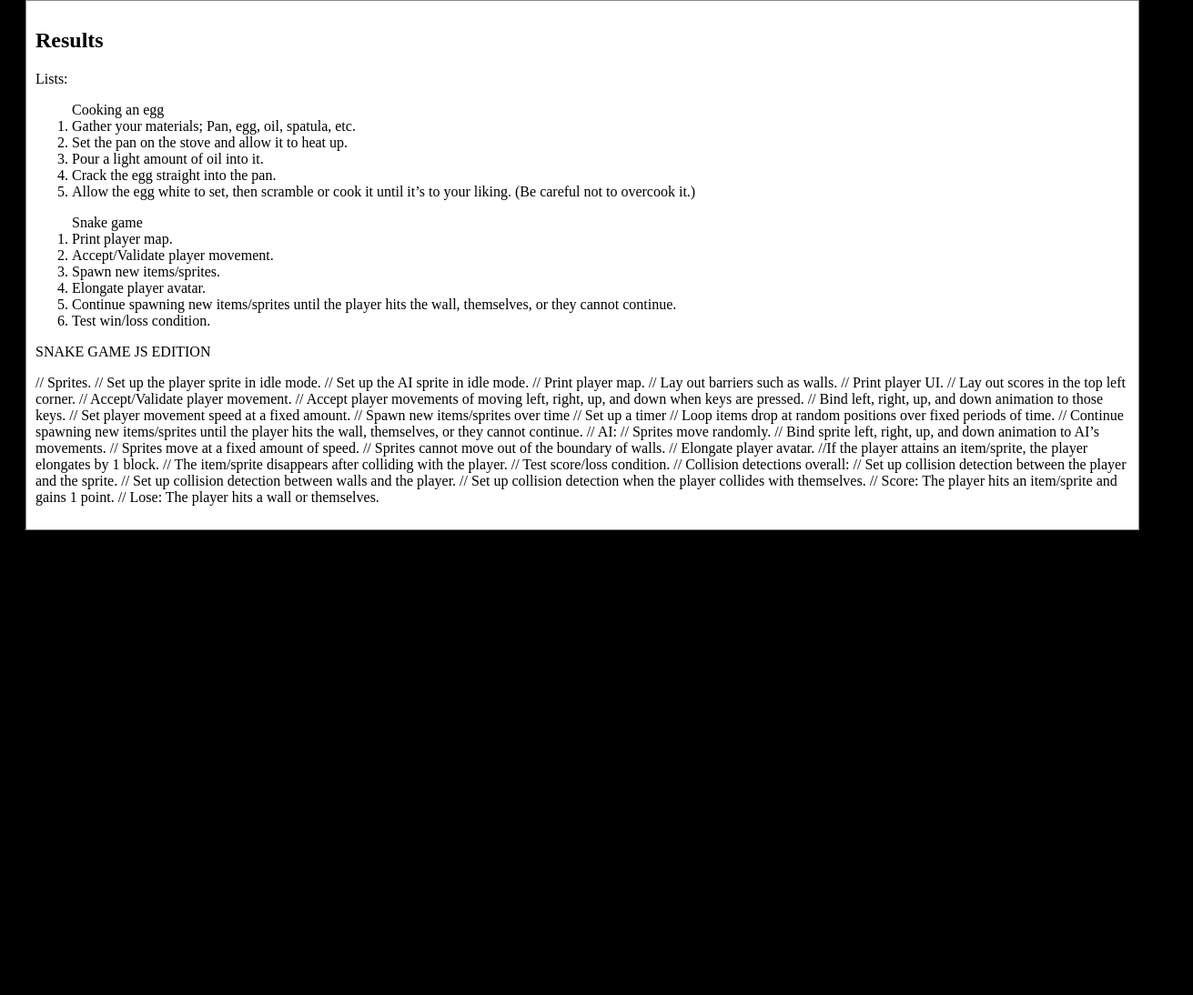
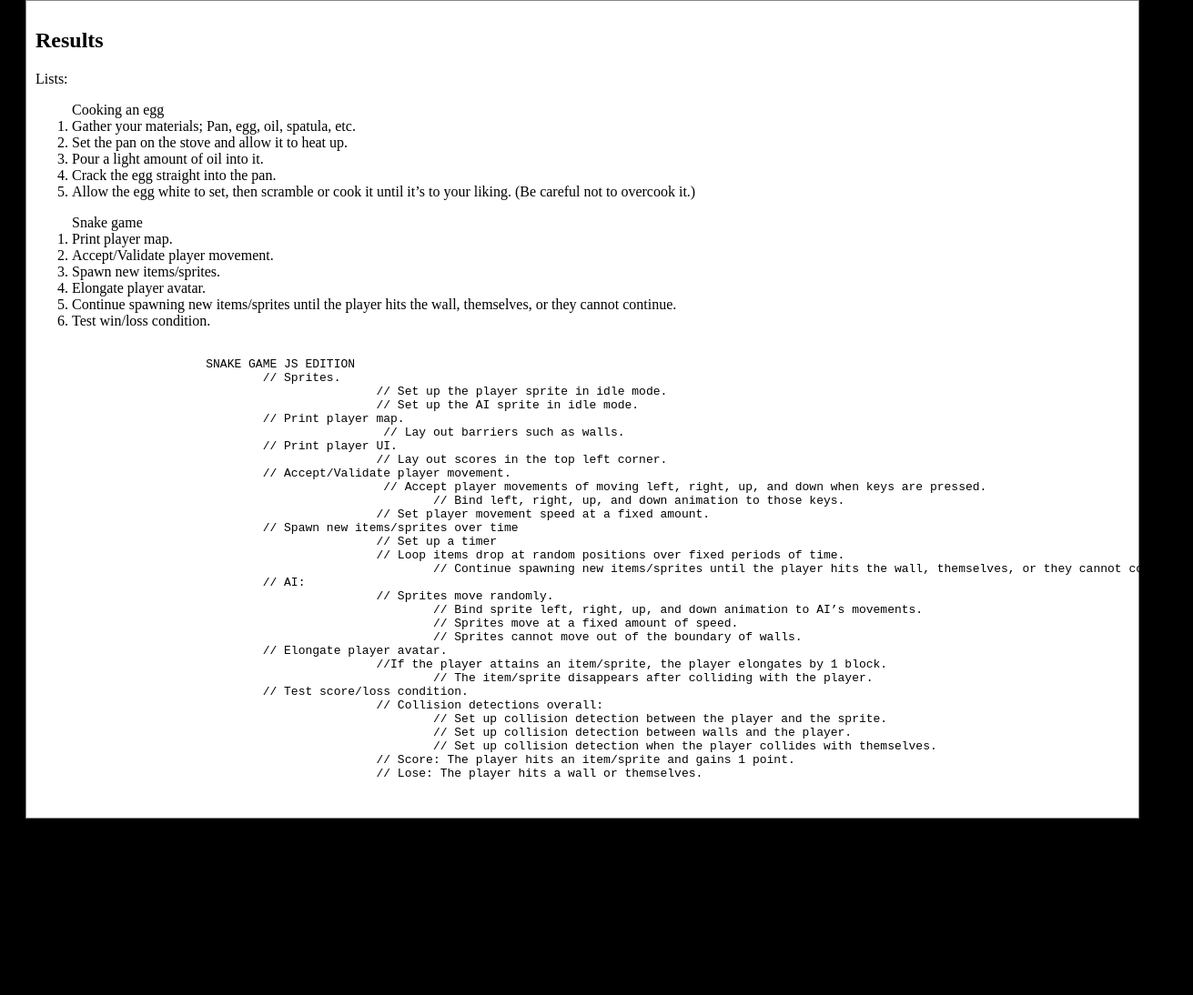
Before and after one commit to enmrod16/art101, a plain HTML site: page lab4/index.html in a window 1280 px wide. Shown: the part 412-1506 px from the top of the page at 91% size, 1311 px wide, since content can reach past the window. After the commit the page ends 1342 px from the top, so only its background shows below. Drawn offline with nearby package versions, Linux system fonts and the light colour scheme.

Commit message:
JS Snake Game html edits
added the <pre><code>

```diff
--- a/lab4/index.html
+++ b/lab4/index.html
@@ -58,8 +58,8 @@
 						<li>Test win/loss condition.</li></ol>
 					</p>
 
-					<p>SNAKE GAME JS EDITION</p>
-					<p>
+			<p><pre><code>
+			SNAKE GAME JS EDITION
 				// Sprites.
 						// Set up the player sprite in idle mode.
 						// Set up the AI sprite in idle mode.
@@ -90,44 +90,8 @@
 							// Set up collision detection when the player collides with themselves.
 						// Score: The player hits an item/sprite and gains 1 point.
 						// Lose: The player hits a wall or themselves.
-						</p>
+						</p></pre></code>
 			</div>
-		</section>
-
-		<section>
-			<pre><code>
-				// Snake Game NOTES
-// Sprites.
-  // Set up the player sprite in idle mode.
-  // Set up the AI sprite in idle mode.
-// Print player map.
-  // Lay out barriers such as walls.
-// Print player UI.
-  // Lay out scores in the top left corner.
-// Accept/Validate player movement.
-  // Accept player movements of moving left, right, up, and down when keys are pressed.
-      // Bind left, right, up, and down animation to those keys.
-  // Set player movement speed at a fixed amount.
-// Spawn new items/sprites over time
-  // Set up a timer
-  // Loop items drop at random positions over fixed periods of time.
-      // Continue spawning new items/sprites until the player hits the wall, themselves, or they cannot continue.
-// AI:
-  // Sprites move randomly.
-      // Bind sprite left, right, up, and down animation to AI’s movements.
-      // Sprites move at a fixed amount of speed.
-      // Sprites cannot move out of the boundary of walls.
-// Elongate player avatar.
-  //If the player attains an item/sprite, the player elongates by 1 block.
-     // The item/sprite disappears after colliding with the player.
-// Test score/loss condition.
-  // Collision detections overall:
-      // Set up collision detection between the player and the sprite.
-      // Set up collision detection between walls and the player.
-      // Set up collision detection when the player collides with themselves.
-  // Score: The player hits an item/sprite and gains 1 point.
-  // Lose: The player hits a wall or themselves.
-			</pre></code>
 		</section>
 
 		<nav id="links">
```
Lines whose indentation alone changed are shown as unchanged.
